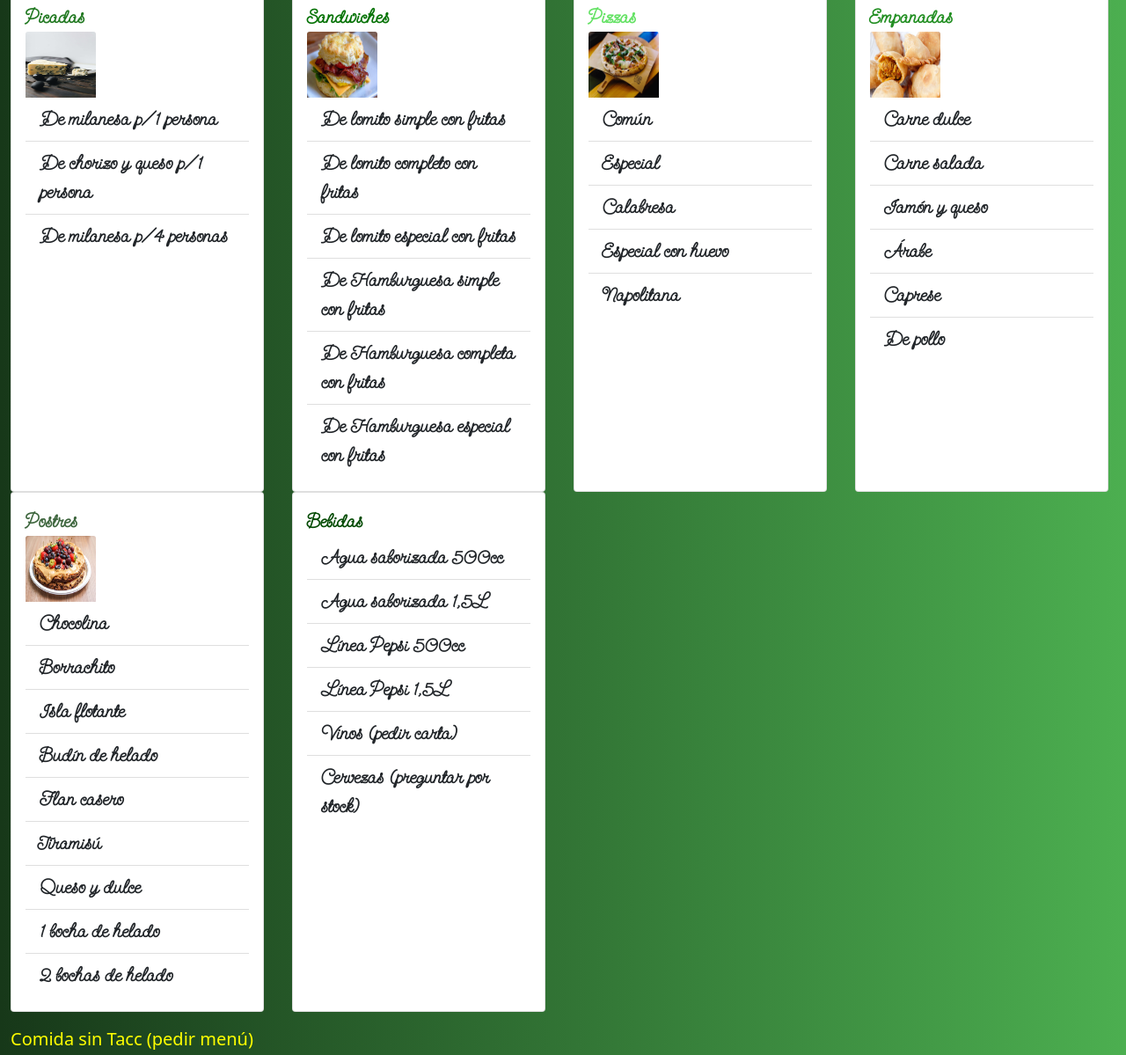
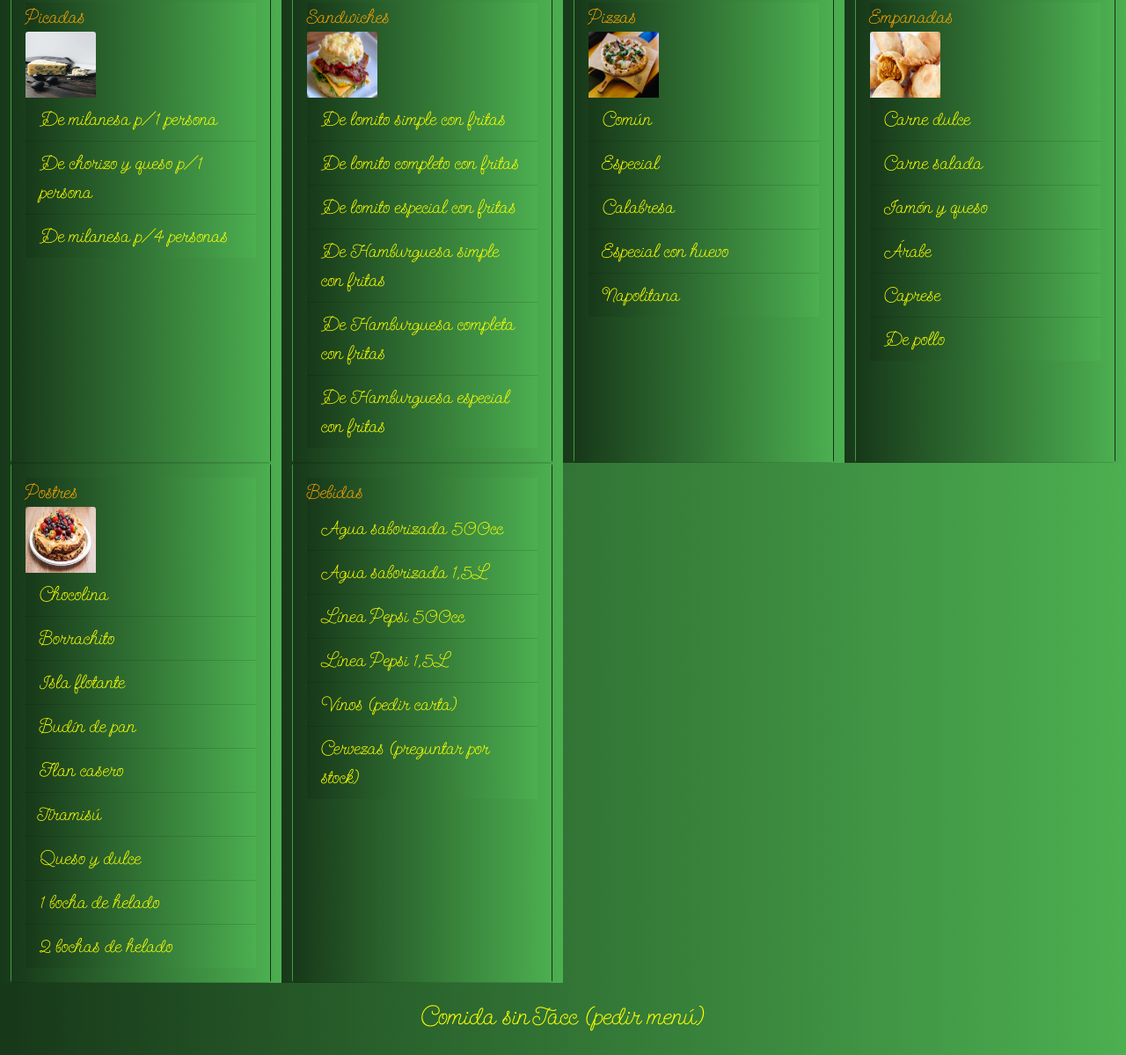
Before and after one commit to ArielTom81/ClubTomolioni, a website: page paginas/restaurant.html in a window 1280 px wide. Shown: the part 1657-2856 px from the top of the page at 88% size. Drawn offline with Linux system fonts and the light colour scheme.

Commit message:
versionsass14

```diff
--- a/paginas/restaurant.html
+++ b/paginas/restaurant.html
@@ -48,14 +48,14 @@
                         <ul>
                             <div class="row">
                                 <div class="col-lg-3 col-md-6 col-sm-12">
-                                    <div class="card h-100" style="width: 18rem;">
+                                    <div class="card h-100">
                                         <div class="card-body">
                                             <li class="plato1 platos">Platos
                                                 <ul class="list-group list-group-flush">
                                                     <img class="card-img-top" src="../imagenes/fotos-restaurant/plato.jpg" alt="imagen de churrasquito" title="Churrasquito">
                                                     <li class="list-group-item">Costeletas de cerdo con guarnición</li>
                                                     <li class="list-group-item">Bife de chorizo con guarnición</li>
-                                                    <li class="list-group-item" >Pollo a la plancha con guarnición</li>
+                                                    <li class="list-group-item">Pollo a la plancha con guarnición</li>
                                                     <li class="list-group-item">Pulpetín con guarnición</li>
                                                 </ul>
                                             </li>
@@ -63,7 +63,7 @@
                                     </div>
                                 </div>
                                 <div class="col-lg-3 col-md-6 col-sm-12">
-                                    <div class="card h-100" style="width: 18rem;">
+                                    <div class="card h-100">
                                         <div class="card-body">
                                             <li class="plato2 guarni">Guarniciones
                                                 <ul class="list-group list-group-flush">
@@ -77,7 +77,7 @@
                                     </div>
                                 </div>
                                 <div class="col-lg-3 col-md-6 col-sm-12">
-                                    <div class="card h-100"style="width: 18rem;" >
+                                    <div class="card h-100">
                                         <div class="card-body">
                                             <li class="plato3 pasta">Pastas
                                                 <ul class="list-group list-group-flush">
@@ -92,7 +92,7 @@
                                     </div>
                                 </div>
                                 <div class="col-lg-3 col-md-6 col-sm-12">
-                                    <div class="card h-100" style="width: 18rem;" >
+                                    <div class="card h-100">
                                         <div class="card-body">
                                             <li class="plato4 mila">Milanesas
                                                 <ul class="list-group list-group-flush">
@@ -107,7 +107,7 @@
                                     </div>
                                 </div>
                                 <div class="col-lg-3 col-md-6 col-sm-12">
-                                    <div class="card h-100" style="width: 18rem;" >
+                                    <div class="card h-100">
                                         <div class="card-body">
                                             <li class="plato5 picada">Picadas
                                                 <ul class="list-group list-group-flush">
@@ -121,7 +121,7 @@
                                     </div>
                                 </div>
                                 <div class="col-lg-3 col-md-6 col-sm-12">
-                                    <div class="card h-100" style="width: 18rem;">
+                                    <div class="card h-100">
                                         <div class="card-body">
                                             <li class="plato6 sandw">Sandwiches
                                                 <ul class="list-group list-group-flush">
@@ -138,7 +138,7 @@
                                     </div>
                                 </div>
                                 <div class="col-lg-3 col-md-6 col-sm-12">
-                                    <div class="card h-100" style="width: 18rem;">
+                                    <div class="card h-100">
                                         <div class="card-body">
                                             <li class="plato7 pizza">Pizzas
                                                 <ul class="list-group list-group-flush">
@@ -154,7 +154,7 @@
                                     </div>
                                 </div>
                                 <div class="col-lg-3 col-md-6 col-sm-12">
-                                    <div class="card h-100" style="width: 18rem;">
+                                    <div class="card h-100">
                                         <div class="card-body">
                                             <li class="plato8 empa">Empanadas
                                                 <ul class="list-group list-group-flush">
@@ -171,7 +171,7 @@
                                     </div>
                                 </div>
                                 <div class="col-lg-3 col-md-6 col-sm-12">
-                                    <div class="card h-100" style="width: 18rem;">
+                                    <div class="card h-100">
                                         <div class="card-body">
                                             <li class="plato9 postre">Postres
                                                 <ul class="list-group list-group-flush">
@@ -179,7 +179,7 @@
                                                     <li class="list-group-item">Chocolina</li>
                                                     <li class="list-group-item">Borrachito</li>
                                                     <li class="list-group-item">Isla flotante</li>
-                                                    <li class="list-group-item">Budín de helado</li>
+                                                    <li class="list-group-item">Budín de pan</li>
                                                     <li class="list-group-item">Flan casero</li>
                                                     <li class="list-group-item">Tiramisú</li>
                                                     <li class="list-group-item">Queso y dulce</li>
@@ -191,7 +191,7 @@
                                     </div>
                                 </div>
                                 <div class="col-lg-3 col-md-6 col-sm-12">
-                                    <div class="card h-100" style="width: 18rem;">
+                                    <div class="card h-100">
                                         <div class="card-body bg-succes">
                                             <li class="plato10 bebida">Bebidas
                                                 <ul class="list-group list-group-flush">
--- a/scss/base/_reset.scss
+++ b/scss/base/_reset.scss
@@ -1,5 +1,5 @@
 *{
-    margin:0;
-    padding: 0;
+    margin:0px;
+    padding: 0px;
     box-sizing: border-box;
 }
--- a/scss/layout/_main.scss
+++ b/scss/layout/_main.scss
@@ -129,21 +129,26 @@ body{
                 color: orange;
                 text-align: center;
                 padding: 5px;
-
             }
             ul{
                 color: yellow;
                 padding: 0%;
                 list-style: none;
                 font-size: 22px;
-                font-weight: bold;
                 font-family: sendflowers;
                 div{
+                    background-image: linear-gradient(to left, #4CAF50, #173819);
                     div{
                         div{
+                            margin: 0%;
                             div{
                                 li{
+                                    color:orange;
+                                    background-image: linear-gradient(to left, #4CAF50, #173819);
                                     ul{
+                                        li{
+                                            color: yellow;
+                                        }
                                         .card-img-top{
                                             width: 80px;
                                             height: 75px;
@@ -154,6 +159,11 @@ body{
                         }
                     }
                 }
+            }
+            p{
+                text-align: center;
+                font-size: 30px;
+                font-family: sendflowers;
             }
         }
         section{
```
Also changed, not shown: CSS/main.css, 1 other file.
